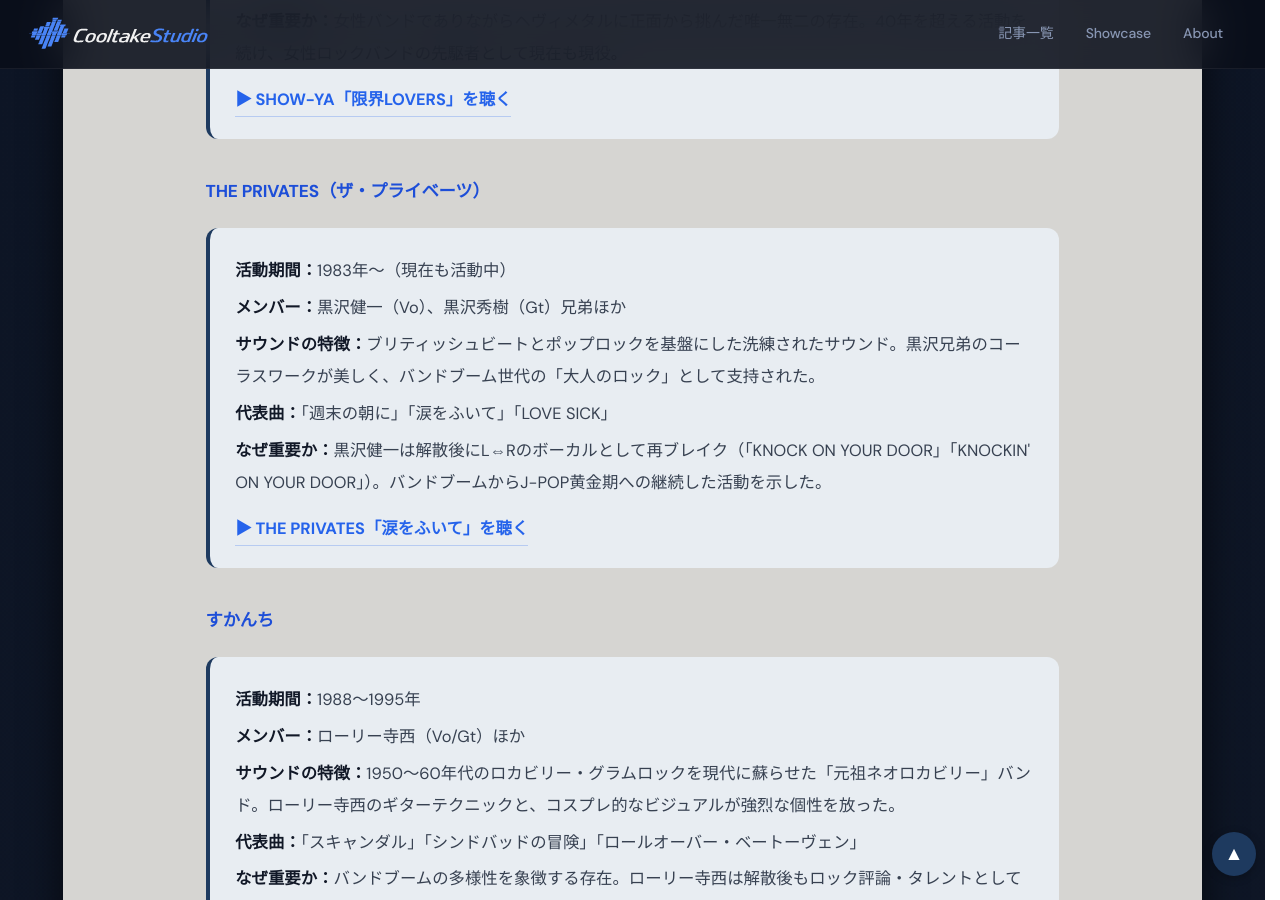
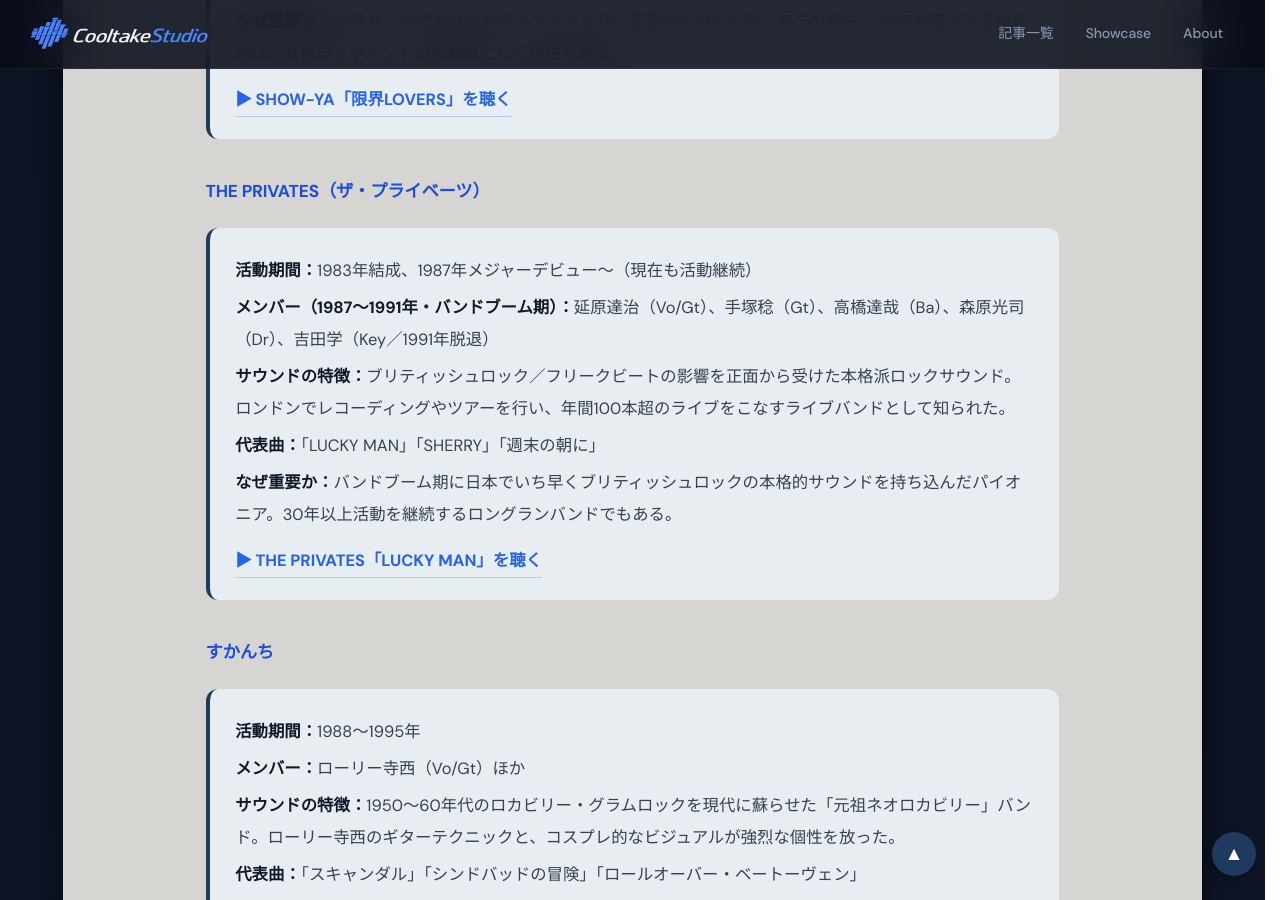
Before and after one commit to cooltake/cooltake-staging, a Jekyll site: the page built from _posts/2026-05-30-japan-music-08-band-boom.md, in a window 1280 px wide and 900 px high, scrolled down 8030 px. Built offline with Jekyll 4.4.1, drawn with Linux system fonts in a browser that asks for light colours; some web fonts are replaced; some of the changed text lies outside the part shown.

Commit message:
fix: #08 correct THE PRIVATES members + add ANGIE

```diff
--- a/_posts/2026-05-30-japan-music-08-band-boom.md
+++ b/_posts/2026-05-30-japan-music-08-band-boom.md
@@ -90,7 +90,7 @@
 
 ### THE PRIVATES（ザ・プライベーツ）
 
-<div style="background:#e8edf2;border-radius:12px;padding:1.4rem 1.6rem;margin:1.2rem 0;border-left:4px solid #1e3a5f;"><span style="display:block;color:#374151;margin:.3rem 0;"><strong>活動期間：</strong>1983年〜（現在も活動中）</span><span style="display:block;color:#374151;margin:.3rem 0;"><strong>メンバー：</strong>黒沢健一（Vo）、黒沢秀樹（Gt）兄弟ほか</span><span style="display:block;color:#374151;margin:.3rem 0;"><strong>サウンドの特徴：</strong>ブリティッシュビートとポップロックを基盤にした洗練されたサウンド。黒沢兄弟のコーラスワークが美しく、バンドブーム世代の「大人のロック」として支持された。</span><span style="display:block;color:#374151;margin:.3rem 0;"><strong>代表曲：</strong>「週末の朝に」「涙をふいて」「LOVE SICK」</span><span style="display:block;color:#374151;margin:.3rem 0;"><strong>なぜ重要か：</strong>黒沢健一は解散後にL⇔Rのボーカルとして再ブレイク（「KNOCK ON YOUR DOOR」「KNOCKIN' ON YOUR DOOR」）。バンドブームからJ-POP黄金期への継続した活動を示した。</span><a href="https://www.youtube.com/results?search_query=THE+PRIVATES+%E6%B6%99%E3%82%92%E3%81%B5%E3%81%84%E3%81%A6" target="_blank" rel="nofollow noopener" style="display:inline-flex;align-items:center;gap:.4em;color:#1e3a5f;text-decoration:none;font-weight:600;margin-top:.6rem;">▶ THE PRIVATES「涙をふいて」を聴く</a></div>
+<div style="background:#e8edf2;border-radius:12px;padding:1.4rem 1.6rem;margin:1.2rem 0;border-left:4px solid #1e3a5f;"><span style="display:block;color:#374151;margin:.3rem 0;"><strong>活動期間：</strong>1983年結成、1987年メジャーデビュー〜（現在も活動継続）</span><span style="display:block;color:#374151;margin:.3rem 0;"><strong>メンバー（1987〜1991年・バンドブーム期）：</strong>延原達治（Vo/Gt）、手塚稔（Gt）、高橋達哉（Ba）、森原光司（Dr）、吉田学（Key／1991年脱退）</span><span style="display:block;color:#374151;margin:.3rem 0;"><strong>サウンドの特徴：</strong>ブリティッシュロック／フリークビートの影響を正面から受けた本格派ロックサウンド。ロンドンでレコーディングやツアーを行い、年間100本超のライブをこなすライブバンドとして知られた。</span><span style="display:block;color:#374151;margin:.3rem 0;"><strong>代表曲：</strong>「LUCKY MAN」「SHERRY」「週末の朝に」</span><span style="display:block;color:#374151;margin:.3rem 0;"><strong>なぜ重要か：</strong>バンドブーム期に日本でいち早くブリティッシュロックの本格的サウンドを持ち込んだパイオニア。30年以上活動を継続するロングランバンドでもある。</span><a href="https://www.youtube.com/results?search_query=THE+PRIVATES+LUCKY+MAN" target="_blank" rel="nofollow noopener" style="display:inline-flex;align-items:center;gap:.4em;color:#1e3a5f;text-decoration:none;font-weight:600;margin-top:.6rem;">▶ THE PRIVATES「LUCKY MAN」を聴く</a></div>
 
 ### すかんち
 
@@ -103,6 +103,10 @@
 ### ラフィンノーズ
 
 <div style="background:#e8edf2;border-radius:12px;padding:1.4rem 1.6rem;margin:1.2rem 0;border-left:4px solid #1e3a5f;"><span style="display:block;color:#374151;margin:.3rem 0;"><strong>活動期間：</strong>1980年〜（断続的に活動継続）</span><span style="display:block;color:#374151;margin:.3rem 0;"><strong>メンバー：</strong>CHABE（Vo）、NAOKI（Gt）ほか</span><span style="display:block;color:#374151;margin:.3rem 0;"><strong>サウンドの特徴：</strong>日本のパンクロックシーンを代表するバンドのひとつ。THE BLUE HEARTSよりも荒削りで反骨精神が強く、地下パンクシーンから這い上がった。</span><span style="display:block;color:#374151;margin:.3rem 0;"><strong>代表曲：</strong>「GET THE GLORY」「P.O.W」「CRAZY DREAM」</span><span style="display:block;color:#374151;margin:.3rem 0;"><strong>なぜ重要か：</strong>バンドブームの商業化とは一線を画し、インディーズ・パンクシーンの矜持を保ち続けた。後続のパンクバンドへの影響は大きく、「日本のパンクの源流」のひとつとして語り継がれる。</span><a href="https://www.youtube.com/results?search_query=%E3%83%A9%E3%83%95%E3%82%A3%E3%83%B3%E3%83%8E%E3%83%BC%E3%82%BA+GET+THE+GLORY" target="_blank" rel="nofollow noopener" style="display:inline-flex;align-items:center;gap:.4em;color:#1e3a5f;text-decoration:none;font-weight:600;margin-top:.6rem;">▶ ラフィンノーズ「GET THE GLORY」を聴く</a></div>
+
+### アンジー
+
+<div style="background:#e8edf2;border-radius:12px;padding:1.4rem 1.6rem;margin:1.2rem 0;border-left:4px solid #1e3a5f;"><span style="display:block;color:#374151;margin:.3rem 0;"><strong>活動期間：</strong>1980年結成（博多）、1988年メジャーデビュー〜1992年活動停止</span><span style="display:block;color:#374151;margin:.3rem 0;"><strong>メンバー（1988〜1992年・バンドブーム期）：</strong>水戸華之介（Vo）、中谷ブースカ（Gt）、岡本雅彦（Ba）、藤井がちゃ彦（Dr）</span><span style="display:block;color:#374151;margin:.3rem 0;"><strong>サウンドの特徴：</strong>パンク・ロックの衝動に、水戸華之介の文学的・叙情的な歌詞を乗せた独自スタイル。博多発の骨太なサウンドと強烈なキャラクターで注目を集めた。デビューアルバムは窪田晴男（パール兄弟）プロデュース。</span><span style="display:block;color:#374151;margin:.3rem 0;"><strong>代表曲：</strong>「天井裏から愛をこめて」「でくのぼう」「マグマの人よ」</span><span style="display:block;color:#374151;margin:.3rem 0;"><strong>なぜ重要か：</strong>バンドブーム期の博多発バンドとして、文学性とパンク的衝動を融合させた独自路線を確立。「天井裏から愛をこめて」は時代を超えて語り継がれ、現在も再評価が続く名曲。</span><a href="https://www.youtube.com/results?search_query=%E3%82%A2%E3%83%B3%E3%82%B8%E3%83%BC+%E5%A4%A9%E4%BA%95%E8%A3%8F%E3%81%8B%E3%82%89%E6%84%9B%E3%82%92%E3%81%93%E3%82%81%E3%81%A6" target="_blank" rel="nofollow noopener" style="display:inline-flex;align-items:center;gap:.4em;color:#1e3a5f;text-decoration:none;font-weight:600;margin-top:.6rem;">▶ アンジー「天井裏から愛をこめて」を聴く</a></div>
 
 
 
```
